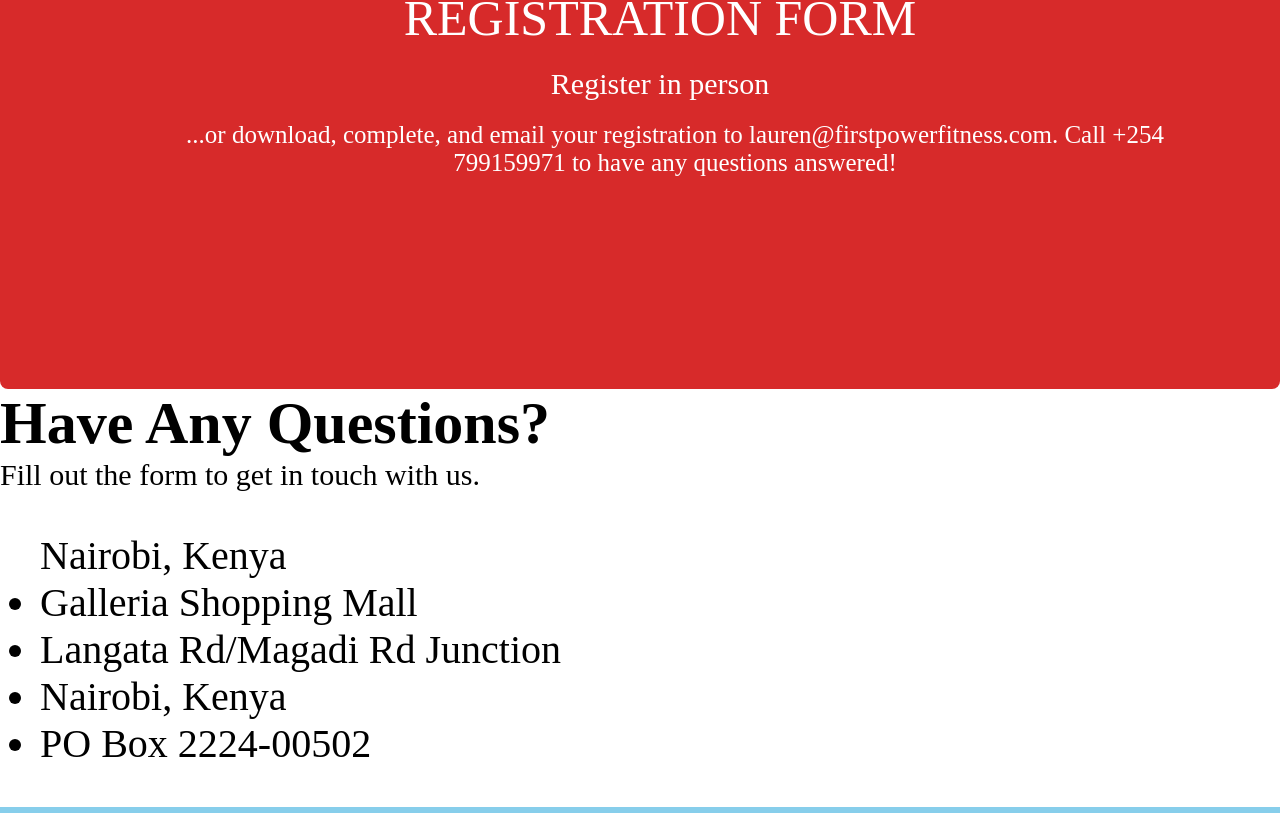
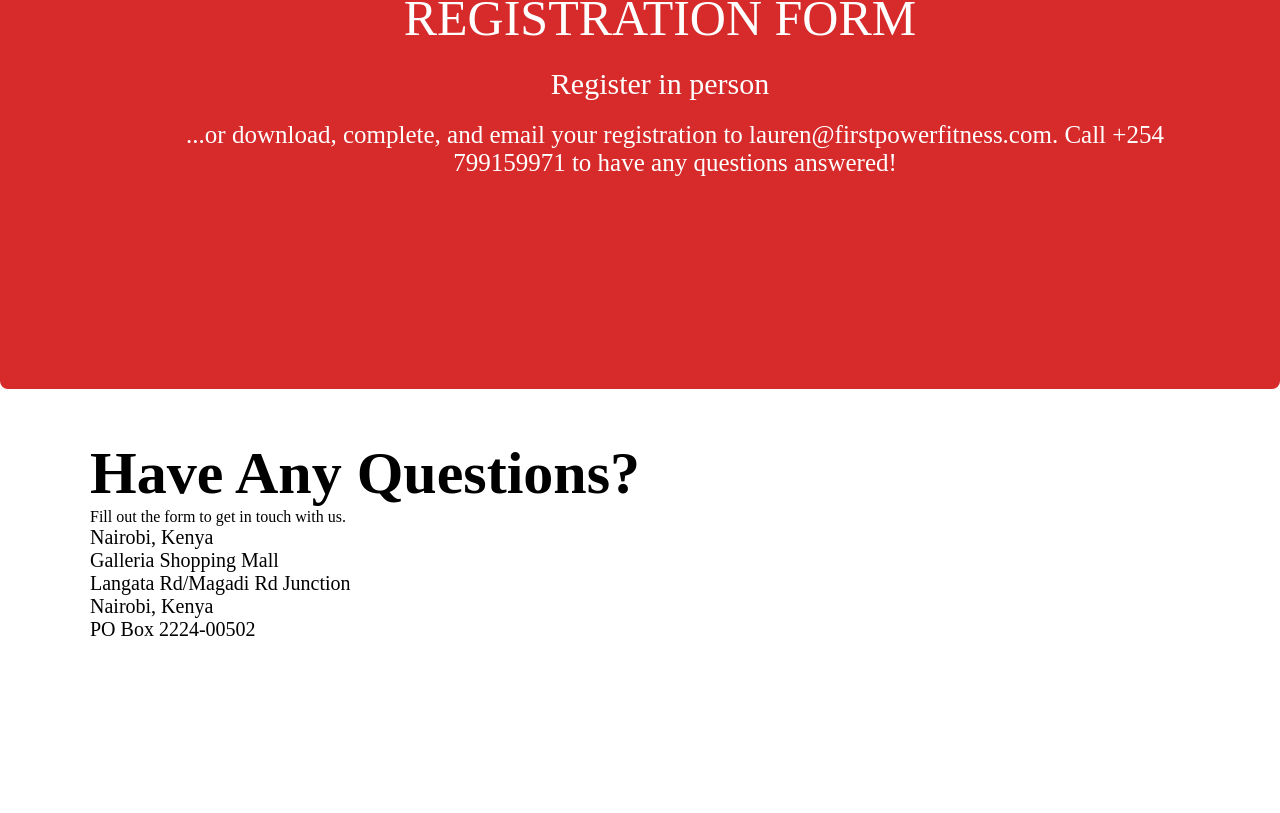
Before and after one commit to Eddahkarambu/Fitness-web-app, a React (Create React App) app: page /Services in a window 1280 px wide. Shown: the part 2872-3685 px from the top of the page. After the commit the page ends 3563 px from the top, so only its background shows below. Built offline with nearby package versions, Linux system fonts and the light colour scheme.

Commit message:
add color

```diff
--- a/src/Components/Services.css
+++ b/src/Components/Services.css
@@ -145,10 +145,7 @@
       font-size: 60px;
       font-weight: bolder;
     }
-    .questionone{
-      font-size: 30px;
+    .formdetail{
+      padding: 50px 50px;
+      margin-left: 40px;
     }
-    .list{
-      font-size: 40px;
-      margin-top: 20px;
-    }
--- a/src/Components/Services.js
+++ b/src/Components/Services.js
@@ -150,15 +150,12 @@ function Services() {
           Fill out the form to get in touch with us.
         </div>
         <div className="list">
-          <ul>
-            Nairobi, Kenya
-            <li>Galleria Shopping Mall</li>
-            <li>Langata Rd/Magadi Rd Junction</li>
-            <li>Nairobi, Kenya</li>
-            <li>PO Box 2224-00502</li>
-          </ul>
+          <div className="listItem">Nairobi, Kenya</div>
+          <div className="listItem">Galleria Shopping Mall</div>
+          <div className="listItem">Langata Rd/Magadi Rd Junction</div>
+          <div className="listItem">Nairobi, Kenya</div>
+          <div className="listItem">PO Box 2224-00502</div>
         </div>
-        <form></form>
       </div>
     </div>
   );
```
